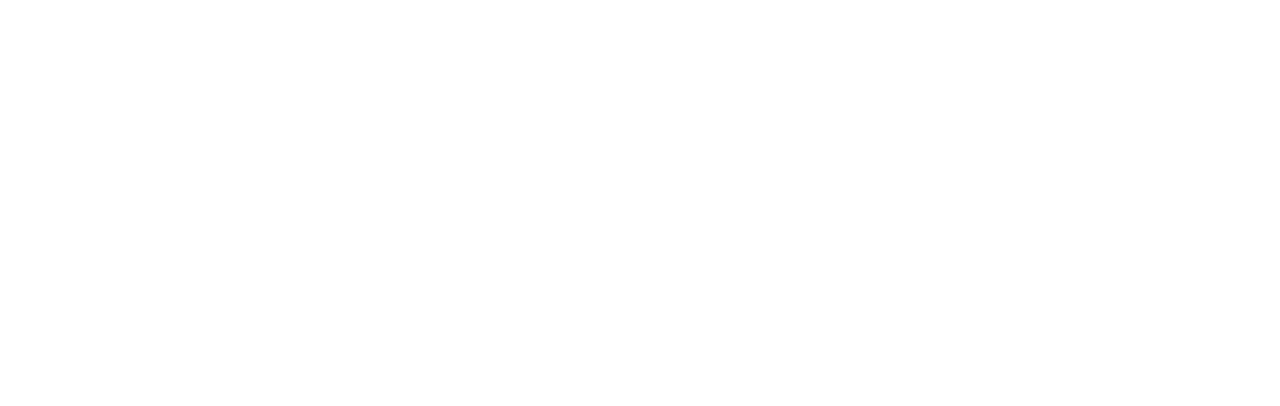
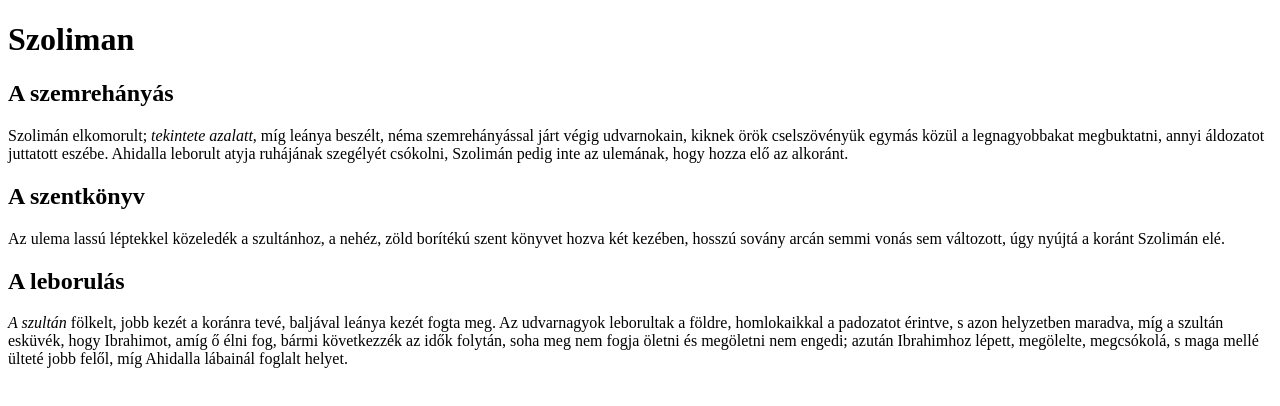
Before and after one commit to alapvizsga/szoliman-gyak-molbal9754, a plain HTML site: page index.html in a window 1280 px wide. Drawn offline with Linux system fonts and the light colour scheme.

Commit message:
Add files via upload

```diff
--- a/index.html
+++ b/index.html
@@ -1,10 +1,17 @@
 <!DOCTYPE html>
-<html lang="en">
+<html lang="hu">
 <head>
 <meta charset="utf-8" />
-<title>névtelen</title>
+<title>Szoliman</title>
 </head>
 <body>
-
+<h1>Szoliman</h1>
+ <h2>A szemrehányás</h2>
+    <p>Szolimán elkomorult; <i>tekintete azalatt</i>, míg leánya beszélt, néma szemrehányással járt végig udvarnokain, kiknek örök cselszövényük egymás közül a legnagyobbakat megbuktatni, annyi áldozatot juttatott eszébe. Ahidalla leborult atyja ruhájának szegélyét csókolni, Szolimán pedig inte az ulemának, hogy hozza elő az alkoránt.</p>
+ <h2>A szentkönyv</h2>
+    <p>Az ulema lassú léptekkel közeledék a szultánhoz, a nehéz, zöld borítékú szent könyvet hozva két kezében, hosszú sovány arcán semmi vonás sem változott, úgy nyújtá a koránt Szolimán elé.</p>
+ <h2>A leborulás</h2>
+     <p><em>A szultán</em> fölkelt, jobb kezét a koránra tevé, baljával leánya kezét fogta meg. Az udvarnagyok leborultak a földre, homlokaikkal a padozatot érintve, s azon helyzetben maradva, míg a szultán esküvék, hogy Ibrahimot, amíg ő élni fog, bármi következzék az idők folytán, soha meg nem fogja öletni és megöletni nem engedi; azután Ibrahimhoz lépett, megölelte, megcsókolá, s maga mellé ülteté jobb felől, míg Ahidalla lábainál foglalt helyet.</p>
+     <!--A szultán egy története-->
 </body>
 </html>
```
